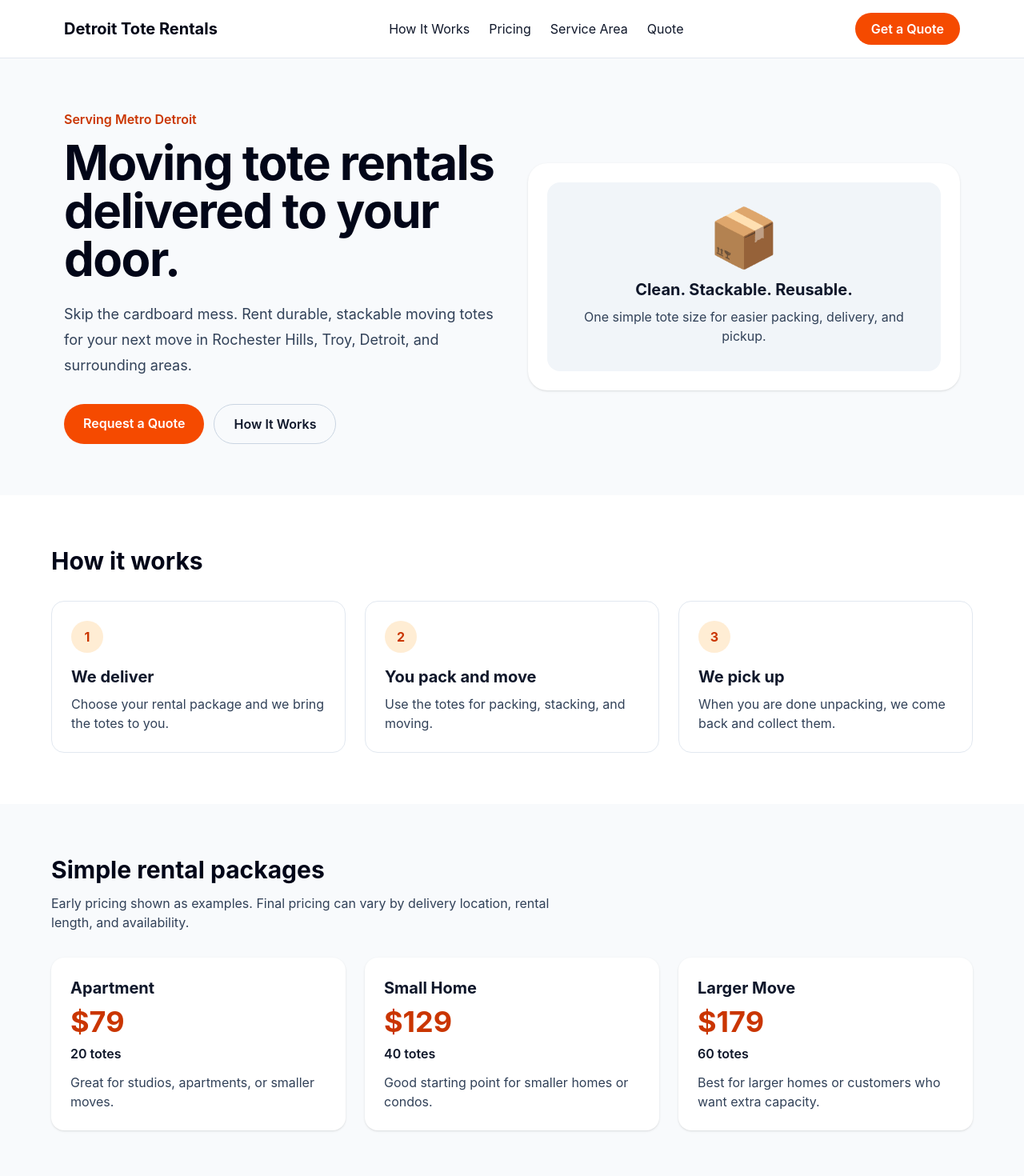
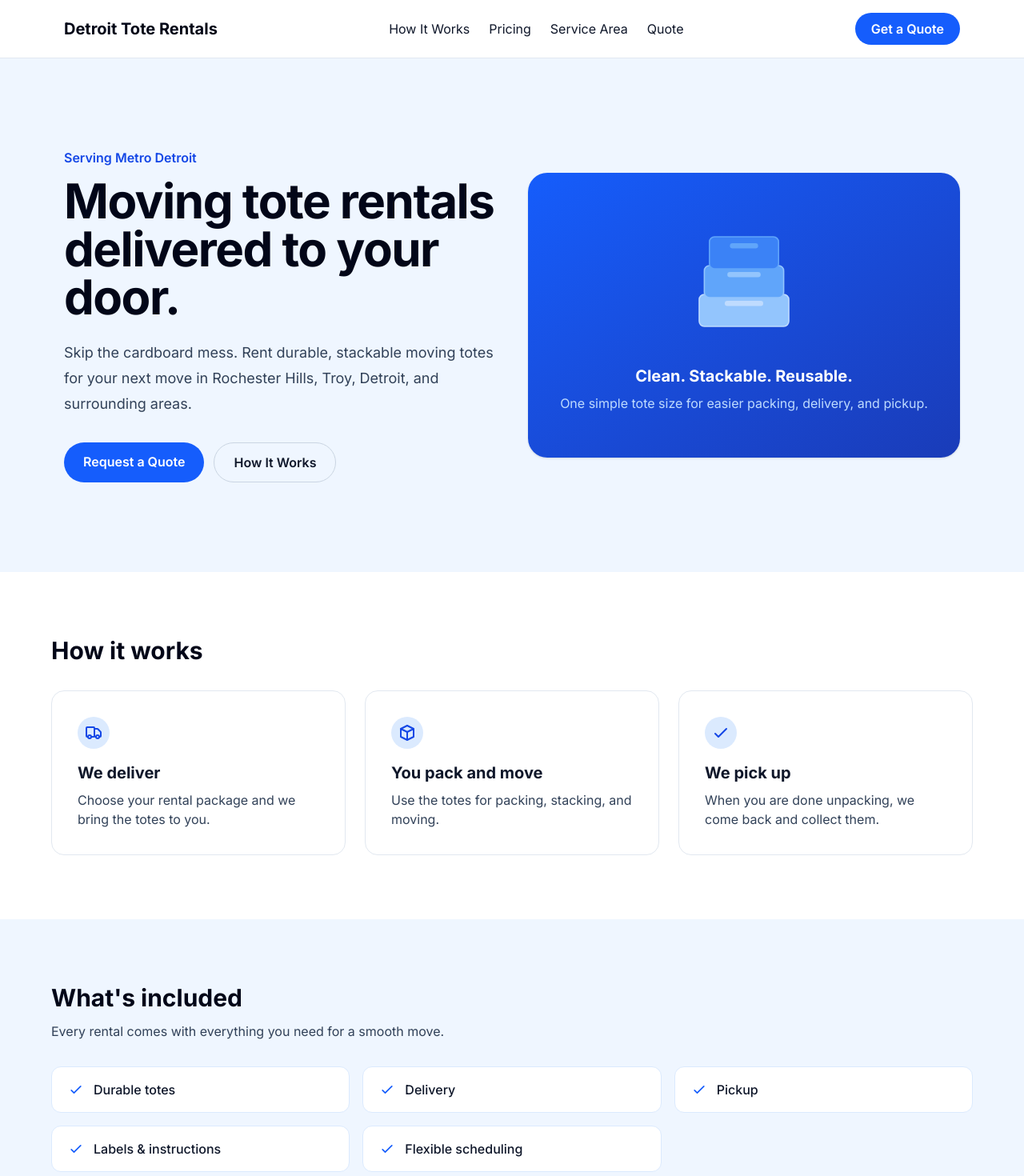
Before and after one commit to dmomcilo7/detroit-tote-rentals, a React (Vite) app: page / in a window 1280 px wide. Shown: the top 1470 px of the page at 80% size. Built offline with nearby package versions, Linux system fonts and the light colour scheme.

Commit message:
Redesign: blue theme, minimal layout, add WhatsIncluded section

```diff
--- a/index.html
+++ b/index.html
@@ -176,7 +176,7 @@
 
     <!-- Fallback content for crawlers that don't execute JavaScript (AI crawlers, some search bots) -->
     <noscript>
-      <div style="max-width:900px;margin:0 auto;padding:2rem;font-family:system-ui,sans-serif;color:#0f172a">
+      <div style="max-width:900px;margin:0 auto;padding:2rem;font-family:'Inter',system-ui,sans-serif;color:#0f172a">
         <h1>Detroit Tote Rentals — Moving Tote Rentals in Metro Detroit</h1>
         <p>Rent durable, stackable moving totes delivered to your door. Skip the cardboard mess. We deliver the totes, you pack and move, and we pick them up when you're done.</p>
 
@@ -186,6 +186,15 @@
           <li><strong>You pack and move</strong> — Use the totes for packing, stacking, and moving.</li>
           <li><strong>We pick up</strong> — When you are done unpacking, we come back and collect them.</li>
         </ol>
+
+        <h2>What's Included</h2>
+        <ul>
+          <li>Durable totes</li>
+          <li>Delivery</li>
+          <li>Pickup</li>
+          <li>Labels &amp; instructions</li>
+          <li>Flexible scheduling</li>
+        </ul>
 
         <h2>Rental Packages</h2>
         <ul>
--- a/src/App.tsx
+++ b/src/App.tsx
@@ -1,6 +1,7 @@
 import { Header } from './components/Header';
 import { Hero } from './components/Hero';
 import { HowItWorks } from './components/HowItWorks';
+import { WhatsIncluded } from './components/WhatsIncluded';
 import { Pricing } from './components/Pricing';
 import { ServiceArea } from './components/ServiceArea';
 import { FAQ } from './components/FAQ';
@@ -22,6 +23,7 @@ export default function App() {
       <main id="main-content">
         <Hero />
         <HowItWorks />
+        <WhatsIncluded />
         <Pricing />
         <ServiceArea />
         <FAQ />
--- a/src/components/FAQ.tsx
+++ b/src/components/FAQ.tsx
@@ -2,7 +2,7 @@ import { faqs } from '../data/faqs';
 
 export function FAQ() {
   return (
-    <section className="bg-slate-50 px-4 py-16">
+    <section className="bg-slate-50 px-4 py-20">
       <div className="mx-auto max-w-4xl">
         <h2 className="text-3xl font-bold text-slate-950">
           Frequently asked questions
@@ -14,7 +14,7 @@ export function FAQ() {
               <summary className="flex cursor-pointer items-center justify-between font-bold text-slate-950">
                 <span>{faq.question}</span>
                 <svg
-                  className="h-5 w-5 shrink-0 text-slate-500 transition-transform group-open:rotate-180"
+                  className="h-5 w-5 shrink-0 text-blue-500 transition-transform group-open:rotate-180"
                   fill="none"
                   stroke="currentColor"
                   viewBox="0 0 24 24"
--- a/src/components/Footer.tsx
+++ b/src/components/Footer.tsx
@@ -1,8 +1,8 @@
 export function Footer() {
   return (
-    <footer className="border-t border-slate-200 px-4 py-8">
+    <footer className="border-t border-slate-200 px-4 py-12">
       <div className="mx-auto max-w-6xl text-sm text-slate-600">
-        <p className="font-semibold text-slate-900">Detroit Tote Rentals</p>
+        <p className="font-semibold text-blue-700">Detroit Tote Rentals</p>
         <p className="mt-2">Moving tote rentals serving Metro Detroit.</p>
         <p className="mt-4">
           &copy; {new Date().getFullYear()} Detroit Tote Rentals. All rights
--- a/src/components/Header.tsx
+++ b/src/components/Header.tsx
@@ -29,7 +29,7 @@ export function Header() {
         <div className="flex items-center gap-3">
           <a
             href="#quote"
-            className="hidden rounded-full bg-orange-600 px-5 py-2 font-semibold text-white hover:bg-orange-700 sm:inline-block"
+            className="hidden rounded-full bg-blue-600 px-5 py-2 font-semibold text-white hover:bg-blue-700 sm:inline-block"
           >
             Get a Quote
           </a>
@@ -93,7 +93,7 @@ export function Header() {
               <a
                 href="#quote"
                 onClick={() => setMenuOpen(false)}
-                className="block rounded-full bg-orange-600 px-5 py-3 text-center font-semibold text-white hover:bg-orange-700"
+                className="block rounded-full bg-blue-600 px-5 py-3 text-center font-semibold text-white hover:bg-blue-700"
               >
                 Get a Quote
               </a>
--- a/src/components/Hero.tsx
+++ b/src/components/Hero.tsx
@@ -1,9 +1,9 @@
 export function Hero() {
   return (
-    <section className="bg-slate-50">
-      <div className="mx-auto grid max-w-6xl gap-10 px-4 py-16 md:grid-cols-2 md:items-center">
+    <section className="bg-blue-50">
+      <div className="mx-auto grid max-w-6xl gap-10 px-4 py-20 md:grid-cols-2 md:items-center md:py-28">
         <div>
-          <p className="mb-3 font-semibold text-orange-700">
+          <p className="mb-3 font-semibold text-blue-700">
             Serving Metro Detroit
           </p>
 
@@ -20,7 +20,7 @@ export function Hero() {
           <div className="mt-8 flex flex-col gap-3 sm:flex-row">
             <a
               href="#quote"
-              className="rounded-full bg-orange-600 px-6 py-3 text-center font-semibold text-white hover:bg-orange-700"
+              className="rounded-full bg-blue-600 px-6 py-3 text-center font-semibold text-white hover:bg-blue-700"
             >
               Request a Quote
             </a>
@@ -34,15 +34,29 @@ export function Hero() {
           </div>
         </div>
 
-        <div className="rounded-3xl bg-white p-6 shadow-sm">
-          <div className="rounded-2xl bg-slate-100 p-8 text-center">
-            <p className="text-7xl" aria-hidden="true">
-              📦
-            </p>
-            <p className="mt-4 text-xl font-bold">
+        <div className="rounded-3xl bg-gradient-to-br from-blue-600 to-blue-800 p-8 shadow-sm">
+          <div className="flex flex-col items-center justify-center py-6">
+            <svg
+              viewBox="0 0 200 180"
+              fill="none"
+              xmlns="http://www.w3.org/2000/svg"
+              className="h-40 w-40"
+              aria-hidden="true"
+            >
+              {/* Bottom tote */}
+              <rect x="30" y="110" width="140" height="50" rx="8" fill="#93c5fd" stroke="#bfdbfe" strokeWidth="2" />
+              <rect x="70" y="120" width="60" height="8" rx="4" fill="#bfdbfe" />
+              {/* Middle tote */}
+              <rect x="38" y="65" width="124" height="50" rx="8" fill="#60a5fa" stroke="#93c5fd" strokeWidth="2" />
+              <rect x="74" y="75" width="52" height="8" rx="4" fill="#93c5fd" />
+              {/* Top tote */}
+              <rect x="46" y="20" width="108" height="50" rx="8" fill="#3b82f6" stroke="#60a5fa" strokeWidth="2" />
+              <rect x="78" y="30" width="44" height="8" rx="4" fill="#60a5fa" />
+            </svg>
+            <p className="mt-6 text-xl font-bold text-white">
               Clean. Stackable. Reusable.
             </p>
-            <p className="mt-2 text-slate-700">
+            <p className="mt-2 text-blue-200">
               One simple tote size for easier packing, delivery, and pickup.
             </p>
           </div>
--- a/src/components/HowItWorks.tsx
+++ b/src/components/HowItWorks.tsx
@@ -1,36 +1,48 @@
 const steps = [
   {
-    number: 1,
     title: 'We deliver',
     description: 'Choose your rental package and we bring the totes to you.',
+    icon: (
+      <svg className="h-6 w-6" fill="none" stroke="currentColor" viewBox="0 0 24 24" aria-hidden="true">
+        <path strokeLinecap="round" strokeLinejoin="round" strokeWidth={2} d="M13 16V6a1 1 0 00-1-1H4a1 1 0 00-1 1v10a1 1 0 001 1h1m8-1a1 1 0 01-1 1H9m4-1V8a1 1 0 011-1h2.586a1 1 0 01.707.293l3.414 3.414a1 1 0 01.293.707V16a1 1 0 01-1 1h-1m-6-1a1 1 0 001 1h1M5 17a2 2 0 104 0m-4 0a2 2 0 114 0m6 0a2 2 0 104 0m-4 0a2 2 0 114 0" />
+      </svg>
+    ),
   },
   {
-    number: 2,
     title: 'You pack and move',
     description: 'Use the totes for packing, stacking, and moving.',
+    icon: (
+      <svg className="h-6 w-6" fill="none" stroke="currentColor" viewBox="0 0 24 24" aria-hidden="true">
+        <path strokeLinecap="round" strokeLinejoin="round" strokeWidth={2} d="M20 7l-8-4-8 4m16 0l-8 4m8-4v10l-8 4m0-10L4 7m8 4v10M4 7v10l8 4" />
+      </svg>
+    ),
   },
   {
-    number: 3,
     title: 'We pick up',
     description:
       'When you are done unpacking, we come back and collect them.',
+    icon: (
+      <svg className="h-6 w-6" fill="none" stroke="currentColor" viewBox="0 0 24 24" aria-hidden="true">
+        <path strokeLinecap="round" strokeLinejoin="round" strokeWidth={2} d="M5 13l4 4L19 7" />
+      </svg>
+    ),
   },
 ] as const;
 
 export function HowItWorks() {
   return (
-    <section id="how-it-works" className="px-4 py-16">
+    <section id="how-it-works" className="px-4 py-20">
       <div className="mx-auto max-w-6xl">
         <h2 className="text-3xl font-bold text-slate-950">How it works</h2>
 
         <div className="mt-8 grid gap-6 md:grid-cols-3">
           {steps.map((step) => (
             <article
-              key={step.number}
-              className="rounded-2xl border border-slate-200 p-6"
+              key={step.title}
+              className="rounded-2xl border border-slate-200 p-8"
             >
-              <div className="mb-4 flex h-10 w-10 items-center justify-center rounded-full bg-orange-100 font-bold text-orange-700">
-                {step.number}
+              <div className="mb-4 flex h-10 w-10 items-center justify-center rounded-full bg-blue-100 text-blue-700">
+                {step.icon}
               </div>
               <h3 className="text-xl font-bold">{step.title}</h3>
               <p className="mt-2 text-slate-700">{step.description}</p>
--- a/src/components/Pricing.tsx
+++ b/src/components/Pricing.tsx
@@ -2,7 +2,7 @@ import { pricing } from '../data/pricing';
 
 export function Pricing() {
   return (
-    <section id="pricing" className="bg-slate-50 px-4 py-16">
+    <section id="pricing" className="bg-slate-50 px-4 py-20">
       <div className="mx-auto max-w-6xl">
         <h2 className="text-3xl font-bold text-slate-950">
           Simple rental packages
@@ -13,13 +13,20 @@ export function Pricing() {
         </p>
 
         <div className="mt-8 grid gap-6 md:grid-cols-3">
-          {pricing.map((item) => (
+          {pricing.map((item, index) => (
             <article
               key={item.id}
-              className="rounded-2xl bg-white p-6 shadow-sm"
+              className={`relative rounded-2xl bg-white p-8 shadow-sm ${
+                index === 1 ? 'border-2 border-blue-600 shadow-lg' : ''
+              }`}
             >
+              {index === 1 && (
+                <span className="absolute -top-3 left-1/2 -translate-x-1/2 rounded-full bg-blue-600 px-4 py-1 text-sm font-semibold text-white">
+                  Most Popular
+                </span>
+              )}
               <h3 className="text-xl font-bold">{item.name}</h3>
-              <p className="mt-2 text-4xl font-bold text-orange-700">
+              <p className="mt-2 text-4xl font-bold text-blue-700">
                 {item.price}
               </p>
               <p className="mt-2 font-semibold">{item.totes}</p>
--- a/src/components/ServiceArea.tsx
+++ b/src/components/ServiceArea.tsx
@@ -12,7 +12,7 @@ const cities = [
 
 export function ServiceArea() {
   return (
-    <section id="service-area" className="px-4 py-16">
+    <section id="service-area" className="px-4 py-20">
       <div className="mx-auto max-w-6xl">
         <h2 className="text-3xl font-bold text-slate-950">
           Serving Metro Detroit
@@ -26,8 +26,9 @@ export function ServiceArea() {
           {cities.map((city) => (
             <li
               key={city}
-              className="rounded-xl border border-slate-200 px-4 py-3"
+              className="flex items-center gap-3 rounded-xl border border-slate-200 px-4 py-3"
             >
+              <span className="h-2 w-2 shrink-0 rounded-full bg-blue-600" aria-hidden="true" />
               {city}
             </li>
           ))}
--- /dev/null
+++ b/src/components/WhatsIncluded.tsx
@@ -0,0 +1,47 @@
+const items = [
+  'Durable totes',
+  'Delivery',
+  'Pickup',
+  'Labels & instructions',
+  'Flexible scheduling',
+] as const;
+
+export function WhatsIncluded() {
+  return (
+    <section className="bg-blue-50 px-4 py-20">
+      <div className="mx-auto max-w-6xl">
+        <h2 className="text-3xl font-bold text-slate-950">
+          What's included
+        </h2>
+        <p className="mt-3 max-w-2xl text-slate-700">
+          Every rental comes with everything you need for a smooth move.
+        </p>
+
+        <div className="mt-8 grid gap-4 sm:grid-cols-2 md:grid-cols-3">
+          {items.map((item) => (
+            <div
+              key={item}
+              className="flex items-center gap-3 rounded-xl border border-blue-100 bg-white px-5 py-4"
+            >
+              <svg
+                className="h-5 w-5 shrink-0 text-blue-600"
+                fill="none"
+                stroke="currentColor"
+                viewBox="0 0 24 24"
+                aria-hidden="true"
+              >
+                <path
+                  strokeLinecap="round"
+                  strokeLinejoin="round"
+                  strokeWidth={2}
+                  d="M5 13l4 4L19 7"
+                />
+              </svg>
+              <span className="font-medium">{item}</span>
+            </div>
+          ))}
+        </div>
+      </div>
+    </section>
+  );
+}
--- a/src/index.css
+++ b/src/index.css
@@ -1,3 +1,4 @@
+@import url('https://fonts.googleapis.com/css2?family=Inter:wght@400;500;600;700;800&display=swap');
 @import "tailwindcss";
 
 html {
@@ -8,9 +9,10 @@ body {
   margin: 0;
   color: #0f172a;
   background: #ffffff;
+  font-family: 'Inter', ui-sans-serif, system-ui, sans-serif;
 }
 
 :focus-visible {
-  outline: 3px solid #f97316;
+  outline: 3px solid #2563eb;
   outline-offset: 3px;
 }
```
Also changed, not shown: src/components/QuoteForm.tsx (+11 -9 lines).
